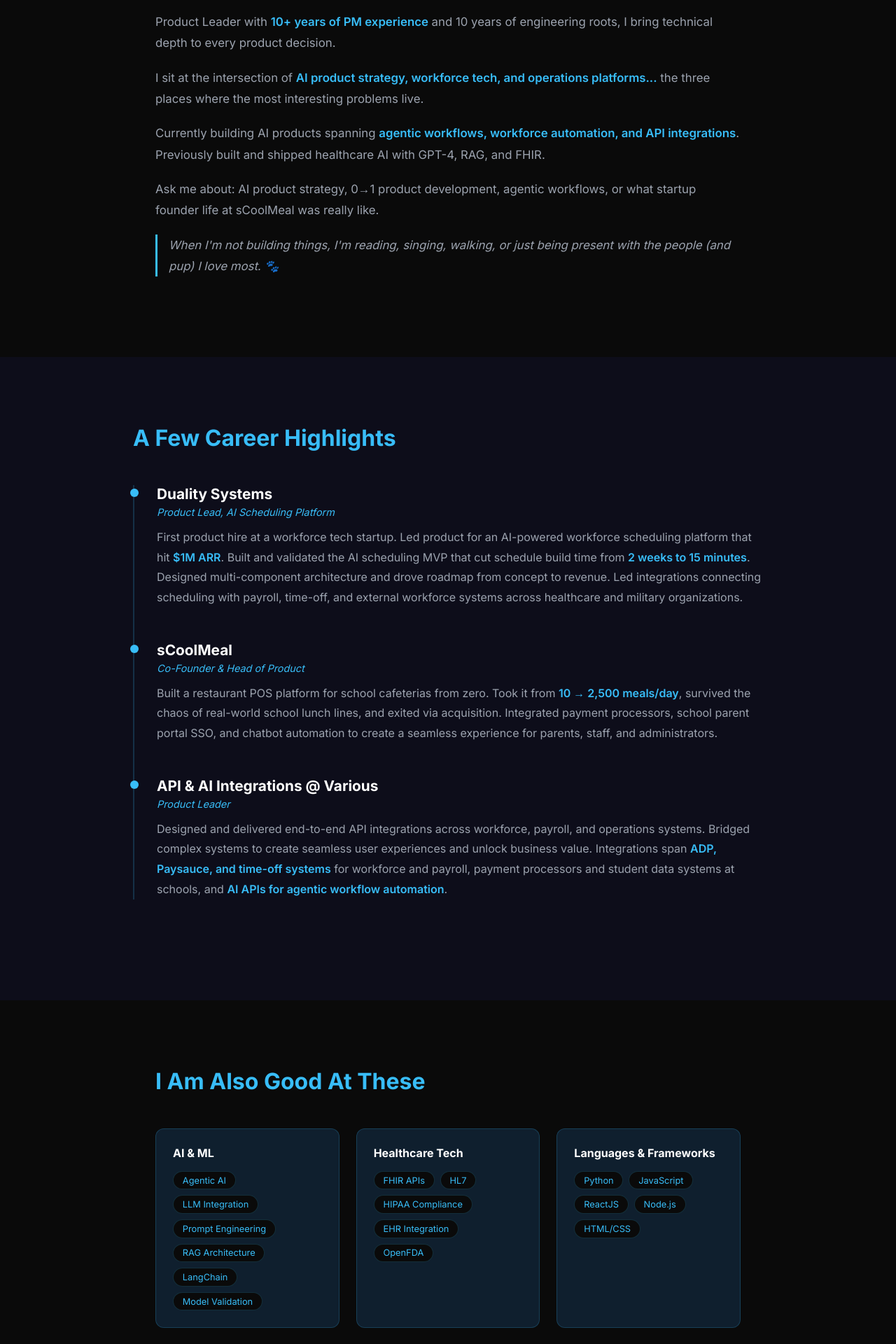
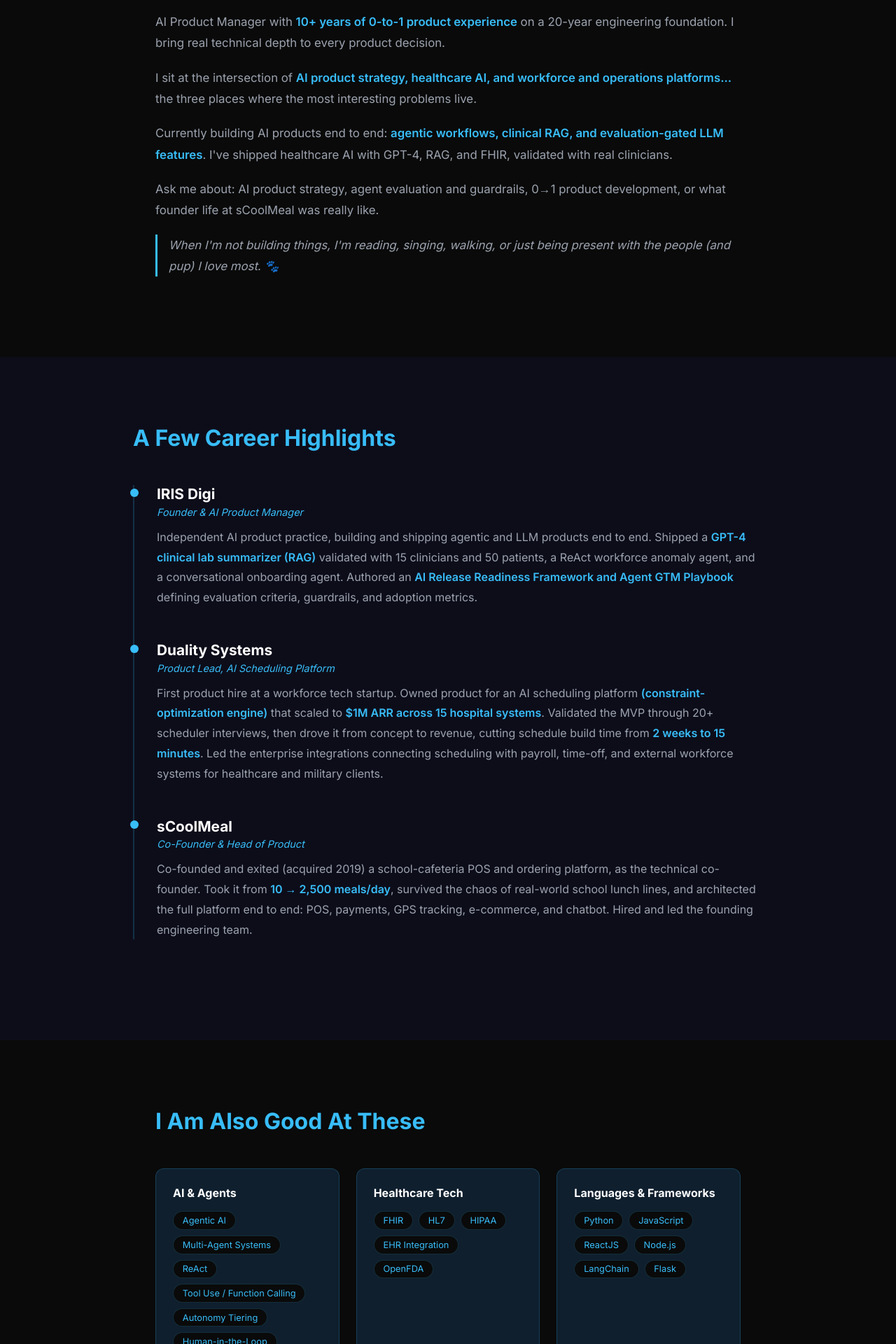
Before and after one commit to bhavana-adarsha/bhavana-adarsha.github.io, a React (Vite) app: page / in a window 1280 px wide. Shown: the part 880-2800 px from the top of the page at 70% size. Built offline with nearby package versions, Linux system fonts and the light colour scheme.

Commit message:
updates to portfolio

```diff
--- a/src/components/About.jsx
+++ b/src/components/About.jsx
@@ -8,22 +8,22 @@
     <section id="about" ref={ref} className="fade-in">
       <div className="about-text">
         <p>
-          Product Leader with <span className="highlight">10+ years of PM experience</span> and
-          10 years of engineering roots, I bring technical depth to every product decision.
+          AI Product Manager with <span className="highlight">10+ years of 0-to-1 product experience</span> on
+          a 20-year engineering foundation. I bring real technical depth to every product decision.
         </p>
         <p>
           I sit at the intersection of <span className="highlight">AI product strategy,
-          workforce tech, and operations platforms...</span> the three places where the most
+          healthcare AI, and workforce and operations platforms...</span> the three places where the most
           interesting problems live.
         </p>
         <p>
-          Currently building AI products spanning <span className="highlight">agentic workflows,
-          workforce automation, and API integrations</span>. Previously built and shipped
-          healthcare AI with GPT-4, RAG, and FHIR.
+          Currently building AI products end to end: <span className="highlight">agentic workflows,
+          clinical RAG, and evaluation-gated LLM features</span>. I've shipped healthcare AI with
+          GPT-4, RAG, and FHIR, validated with real clinicians.
         </p>
         <p>
-          Ask me about: AI product strategy, 0→1 product development, agentic workflows,
-          or what startup founder life at sCoolMeal was really like.
+          Ask me about: AI product strategy, agent evaluation and guardrails, 0→1 product development,
+          or what founder life at sCoolMeal was really like.
         </p>
         <p className="personal-note">
           When I'm not building things, I'm reading, singing, walking, or just being
--- a/src/components/Career.jsx
+++ b/src/components/Career.jsx
@@ -12,17 +12,35 @@
           <div className="timeline-item">
             <div className="timeline-dot"></div>
             <div className="timeline-content">
+              <h3>IRIS Digi</h3>
+              <span className="timeline-role">Founder & AI Product Manager</span>
+              <p>
+                Independent AI product practice, building and shipping agentic and LLM
+                products end to end. Shipped a{' '}
+                <span className="highlight">GPT-4 clinical lab summarizer (RAG)</span>{' '}
+                validated with 15 clinicians and 50 patients, a ReAct workforce anomaly
+                agent, and a conversational onboarding agent. Authored an{' '}
+                <span className="highlight">AI Release Readiness Framework and Agent GTM
+                Playbook</span> defining evaluation criteria, guardrails, and adoption metrics.
+              </p>
+            </div>
+          </div>
+
+          <div className="timeline-item">
+            <div className="timeline-dot"></div>
+            <div className="timeline-content">
               <h3>Duality Systems</h3>
               <span className="timeline-role">Product Lead, AI Scheduling Platform</span>
               <p>
-                First product hire at a workforce tech startup. Led product for an
-                AI-powered workforce scheduling platform that hit{' '}
-                <span className="highlight">$1M ARR</span>. Built and validated the AI
-                scheduling MVP that cut schedule build time from{' '}
-                <span className="highlight">2 weeks to 15 minutes</span>. Designed
-                multi-component architecture and drove roadmap from concept to revenue.
-                Led integrations connecting scheduling with payroll, time-off, and
-                external workforce systems across healthcare and military organizations.
+                First product hire at a workforce tech startup. Owned product for an
+                AI scheduling platform{' '}
+                <span className="highlight">(constraint-optimization engine)</span> that
+                scaled to <span className="highlight">$1M ARR across 15 hospital systems</span>.
+                Validated the MVP through 20+ scheduler interviews, then drove it from
+                concept to revenue, cutting schedule build time from{' '}
+                <span className="highlight">2 weeks to 15 minutes</span>. Led the enterprise
+                integrations connecting scheduling with payroll, time-off, and external
+                workforce systems for healthcare and military clients.
               </p>
             </div>
           </div>
@@ -33,29 +51,12 @@
               <h3>sCoolMeal</h3>
               <span className="timeline-role">Co-Founder & Head of Product</span>
               <p>
-                Built a restaurant POS platform for school cafeterias from zero. Took
-                it from <span className="highlight">10 → 2,500 meals/day</span>, survived
-                the chaos of real-world school lunch lines, and exited via acquisition.
-                Integrated payment processors, school parent portal SSO, and chatbot
-                automation to create a seamless experience for parents, staff, and
-                administrators.
-              </p>
-            </div>
-          </div>
-
-          <div className="timeline-item">
-            <div className="timeline-dot"></div>
-            <div className="timeline-content">
-              <h3>API & AI Integrations @ Various</h3>
-              <span className="timeline-role">Product Leader</span>
-              <p>
-                Designed and delivered end-to-end API integrations across workforce,
-                payroll, and operations systems. Bridged complex systems to create
-                seamless user experiences and unlock business value. Integrations span{' '}
-                <span className="highlight">ADP, Paysauce, and time-off systems</span> for
-                workforce and payroll, payment processors and student data systems at
-                schools, and <span className="highlight">AI APIs for agentic workflow
-                automation</span>.
+                Co-founded and exited (acquired 2019) a school-cafeteria POS and ordering
+                platform, as the technical co-founder. Took it from{' '}
+                <span className="highlight">10 → 2,500 meals/day</span>, survived the chaos
+                of real-world school lunch lines, and architected the full platform end to
+                end: POS, payments, GPS tracking, e-commerce, and chatbot. Hired and led
+                the founding engineering team.
               </p>
             </div>
           </div>
--- a/src/components/Hero.jsx
+++ b/src/components/Hero.jsx
@@ -14,7 +14,7 @@
           height="200"
         />
         <h1>Bhavana Adarsha</h1>
-        <h2>Product Leader. Ex-Founder. AI Builder. I build B2B SaaS products from zero to one and ship things that matter.</h2>
+        <h2>Senior / Principal AI Product Manager. Ex-Founder (acquired). I take agentic and LLM products from zero to one and ship things that matter.</h2>
         <p>Welcome to my portfolio, a sneak peek into my product thinking and builder brain.</p>
         <div className="hero-buttons">
           <a href="#projects">View Projects</a>
--- a/src/components/Projects.jsx
+++ b/src/components/Projects.jsx
@@ -5,65 +5,65 @@
 
   const projects = [
     {
-      emoji: "🌸",
-      title: "IRIS — AI Product Development & Workflow Design",
-      description: "An AI-powered platform built to validate LLM workflow design, prompt engineering strategies, and output validation protocols at the product layer.",
-      stack: ["LLM APIs", "RAG", "Python", "ReactJS"],
-      highlights: "AI workflow requirements, output validation protocols, safety guardrails",
+      emoji: "🧪",
+      title: "Clinical Lab Summarizer (RAG)",
+      description: "A GPT-4 RAG application that turns raw lab results into structured, plain-language patient summaries grounded in a medical knowledge base. Validated with 15 clinicians and 50 patients.",
+      stack: ["GPT-4", "RAG", "FHIR", "Python", "React"],
+      highlights: "Product-layer safety guardrails: hedging enforcement, no-diagnostic-claims, and knowledge-base grounding. I defined the evaluation criteria and the constraints that gate a release, not just the build.",
       link: "https://github.com/bhavana-adarsha/iris-lab-analyzer",
       status: "live"
     },
     {
+      emoji: "🔍",
+      title: "Workforce Anomaly Explainer Agent (ReAct)",
+      description: "An agent that analyzes workforce scheduling and payroll data, detects anomalies with deterministic Python logic, and explains each one in plain language with recommended actions using GPT-4.",
+      stack: ["React", "Vite", "Flask", "LangChain", "GPT-4", "Python"],
+      highlights: "Workforce managers spend significant time manually finding errors that cause overpayments, understaffing, and compliance risk. This agent automates detection and explains each anomaly so a non-technical manager can act immediately, no data analyst required.",
+      link: "https://github.com/bhavana-adarsha/workforce-anomaly-agent",
+      status: "live"
+    },
+    {
       emoji: "🤖",
-      title: "Agentic AI — Payroll & Employee Onboarding Agent",
-      description: "An intelligent agent that connects to payroll systems, captures employee information, and auto-fills onboarding forms so HR teams can focus on people, not paperwork.",
-      stack: ["LangChain", "Agentic AI", "REST APIs", "Python"],
-      highlights: "Conversational AI agent that collects employee data across multiple steps using LangChain agentic workflows",
+      title: "Payroll & Employee Onboarding Agent",
+      description: "A conversational agent that captures employee information and auto-fills multi-step onboarding forms so HR teams can focus on people, not paperwork.",
+      stack: ["LangChain", "GPT-4", "Python", "Flask", "React"],
+      highlights: "Multi-step conversational data collection with GPT-4 input validation, demonstrating full-stack AI product architecture.",
       link: "https://github.com/bhavana-adarsha/payroll-onboarding-agent",
       status: "live"
     },
     {
-      emoji: "🔌",
-      title: "Workforce Data Anomaly Explainer AI Agent",
-      description: "An AI-powered agent that analyzes workforce scheduling and payroll data, detects anomalies using deterministic logic, and generates plain-language explanations with recommended actions using GPT-4.",
-      stack: ["React","Vite","Flask","LangChain" ,"GPT-4", "Synthetic JSON dataset", "Python", "JavaScript"],
-      highlights: "Workforce managers dealing with large scheduling datasets spend significant time manually identifying errors. These errors cause overpayments, understaffing, and compliance risks. This agent automates that detection and explains each anomaly in plain language to a non-technical manager who can act on it.",
-      link: "https://github.com/bhavana-adarsha/workforce-anomaly-agent",
-      status: "live"
-    },
-    {
       emoji: "🛡️",
-      title: "AI Governance Framework",
-      description: "A product-layer framework for LLM output validation, safety guardrails, and reliability protocols for enterprise AI applications.",
-      stack: [""],
-      highlights: "Release readiness & adoption framework for a clinical AI chart summarization copilot — Alpha to GA, with safety metrics, pilot design, and governance sign-off checklist",
+      title: "AI Release Readiness Framework",
+      description: "A product-layer framework for taking a clinical AI copilot from Alpha to GA: evaluation criteria, exit gates, guardrail design, and governance sign-off.",
+      stack: ["Framework"],
+      highlights: "Safety metrics, pilot design, human-in-the-loop patterns, and a governance sign-off checklist for a clinical chart-summarization copilot.",
       link: "https://github.com/bhavana-adarsha/Chart-Review-Release-Framework",
       status: "live"
     },
     {
-      emoji: "🛡️",
+      emoji: "🚀",
       title: "AI Agent GTM Playbook",
-      description: "An AI-powered agent that analyzes workforce scheduling and payroll data, detects anomalies using deterministic logic, and generates plain-language explanations with recommended actions using GPT-4.",
-      stack: [""],
-      highlights: "Building the agent is the easy part. Getting people to use it and keep using it is the hard part. This playbook addresses that problem directly. A technically sound agent that managers do not use is not a successful deployment.",
+      description: "A go-to-market playbook for taking an AI agent from working prototype to adopted tool, with adoption treated as a first-class outcome alongside accuracy and reliability.",
+      stack: ["Playbook"],
+      highlights: "Building the agent is the easy part. Getting people to keep using it is the hard part. Covers pilot design, champion identification, three-phase rollout, and leading and lagging adoption metrics.",
       link: "https://github.com/bhavana-adarsha/AI-Agent-GTM-Playbook",
       status: "live"
     },
     {
-      emoji: "🛡️",
-      title: "Patient Journey",
-      description: "Patient Journey: From Test Order to Claims Resolution",
-      stack: [""],
-      highlights: "A document that maps the end-to-end patient experience from the initial clinical encounter through insurance adjudication and final billing resolution.",
+      emoji: "🧭",
+      title: "Patient Journey: Test Order to Claims Resolution",
+      description: "An end-to-end map of the patient experience from the initial clinical encounter through insurance adjudication and final billing resolution.",
+      stack: ["Doc"],
+      highlights: "Surfaces the friction points at each stage that represent opportunities for operational improvement and AI-assisted intervention.",
       link: "https://github.com/bhavana-adarsha/Patient_Journey",
       status: "live"
     },
     {
-      emoji: "🛡️",
-      title: "Modern Data Stack",
-      description: "Modern Data Stack: Applied Concepts & Tooling Fluency",
-      stack: [""],
-      highlights: "A document that captures hands-on engagement with modern data stack tooling and patterns in the context of AI product development — specifically how data infrastructure decisions shape LLM product quality, reliability, and observability.",
+      emoji: "📊",
+      title: "Modern Data Stack: Applied Concepts & Tooling Fluency",
+      description: "Hands-on engagement with modern data stack tooling and patterns in the context of AI product development.",
+      stack: ["Doc"],
+      highlights: "How data infrastructure decisions shape LLM product quality, reliability, and observability.",
       link: "https://github.com/bhavana-adarsha/modern_data_stack",
       status: "live"
     }
@@ -88,7 +88,7 @@
                 <p className="project-highlights">✨ {project.highlights}</p>
               )}
               <div className="project-stack">
-                {project.stack.map(tech => (
+                {project.stack.filter(Boolean).map(tech => (
                   <span key={tech}>{tech}</span>
                 ))}
               </div>
--- a/src/components/Skills.jsx
+++ b/src/components/Skills.jsx
@@ -3,12 +3,12 @@
 function Skills() {
   const ref = useScrollAnimation()
   const skills = {
-    "AI & ML": ["Agentic AI", "LLM Integration", "Prompt Engineering", "RAG Architecture", "LangChain", "Model Validation"],
-    "Healthcare Tech": ["FHIR APIs", "HL7", "HIPAA Compliance", "EHR Integration", "OpenFDA"],
-    "Languages & Frameworks": ["Python", "JavaScript", "ReactJS", "Node.js", "HTML/CSS"],
-    "Data & Backend": ["SQL", "REST APIs", "PostgreSQL", "Vector Databases"],
-    "Cloud & DevOps": ["AWS", "GitHub", "Docker"],
-    "Product & Strategy": ["B2B SaaS", "B2B2C", "0→1 Product Development", "Roadmapping", "OKRs", "Agile/Scrum"]
+    "AI & Agents": ["Agentic AI", "Multi-Agent Systems", "ReAct", "Tool Use / Function Calling", "Autonomy Tiering", "Human-in-the-Loop", "LLM Evaluation", "RAG Architecture", "Prompt Engineering", "Model Validation", "AI Guardrails", "Responsible AI", "LLMOps"],
+    "Healthcare Tech": ["FHIR", "HL7", "HIPAA", "EHR Integration", "OpenFDA"],
+    "Languages & Frameworks": ["Python", "JavaScript", "ReactJS", "Node.js", "LangChain", "Flask"],
+    "Data & Backend": ["SQL", "GraphQL", "REST APIs", "PostgreSQL", "Vector Databases"],
+    "Cloud & Tooling": ["AWS", "Lambda", "Docker", "Kubernetes", "Claude Code", "Cursor", "n8n", "Git"],
+    "Product & Strategy": ["B2B SaaS", "B2B2C", "0→1 Product Development", "Platform PM", "Roadmapping", "MVP Definition", "OKRs", "Go-to-Market", "Agile"]
   }
 
   return (
```
